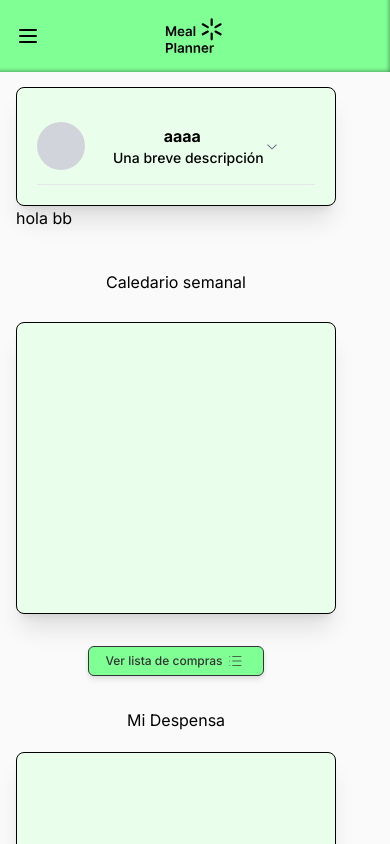
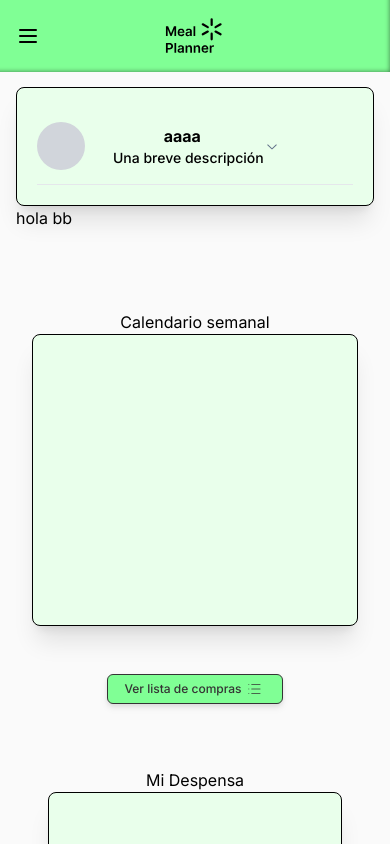
Before and after one commit to NicolasGabrieloni/meal-planner, a Next.js app: page /home in a window 390 px wide. Built offline with nearby package versions, Linux system fonts and the light colour scheme; no server answers.

Commit message:
solucion al responsive que no funciona

```diff
--- a/app/(logged)/home/page.tsx
+++ b/app/(logged)/home/page.tsx
@@ -20,37 +20,34 @@ export default function Home() {
   return (
     <div className="p-4">
     {/* <Profile /> */}
-      <div className=" w-80 rounded-lg border border-[#000000] bg-[#E9FFEB] p-5 shadow-xl sm:w-32 ">
+    <div className=" rounded-lg border border-[#000000] bg-[#E9FFEB] p-5 shadow-xl">
       <Accordion type="single" collapsible className="w-full">
         <AccordionItem value="item-1" className="flex flex-col sm:flex-row">
           <div className="flex items-center">
             <div className="flex h-12 w-12 items-center justify-center rounded-full bg-gray-300"></div>
-              <AccordionTrigger className="ml-4">
+            <AccordionTrigger className="pl-4">
               <div>
                 <h2 className="text-base font-bold">aaaa</h2>
-                  <p className="ml-3">Una breve descripción</p>
+                <p className="pl-3">Una breve descripción</p>
               </div>
             </AccordionTrigger>
           </div>
-            <AccordionContent className="mt-2 text-center">
+          <AccordionContent className="pt-2 text-center">
             <>
-                <h3 className="text-xl font-semibold text-gray-800">
-                  Jonathan Tecuento
-                </h3>
+              <h3 className="text-xl font-semibold text-gray-800">Jonathan Tecuento</h3>
               <p className="text-gray-600">
-                  Lorem ipsum dolor sit, amet consectetur adipisicing elit.
-                  Modi, omnis?
+                Lorem ipsum dolor sit, amet consectetur adipisicing elit. Modi, omnis?
               </p>
             </>
           </AccordionContent>
         </AccordionItem>
       </Accordion>
     </div>
-      <Buttton />
+    <Buttton/>
     <div></div>
-      <div className="mt-8">
+    <div className="pt-8">
       <MiniCalendario />
-        <div className="mt-8">
+      <div className="pt-8">
         <ListButton label="Ver lista de compras" />
       </div>
     </div>
--- a/app/(logged)/layout.tsx
+++ b/app/(logged)/layout.tsx
@@ -8,7 +8,7 @@ export default function LoggedLayout({
   return (
     <div className="h-full w-full overflow-y-auto  bg-[#FAFAFA] ">
       <NavMenu />
-      <div className="mt-[71px] h-max w-max lg:ml-[71px]">{children}</div>
+      <div className="mt-[71px] h-max lg:ml-[71px]">{children}</div>
     </div>
   );
 }
--- a/app/components/MiniCalendario.tsx
+++ b/app/components/MiniCalendario.tsx
@@ -3,17 +3,22 @@ import React from "react";
 export const MiniCalendario = () => {
   return (
     <div className="">
-      <div style={{ minWidth: "320px" }}>
-        <div className="mt-8 p-2 text-center">
-          <h2>Caledario semanal</h2>
+      <div className="flex justify-center p-4">
+        <div
+          className="w-full "
+          style={{ minWidth: "320px" }}
+        >
+          <div className="pt-8 text-center">
+            <h2>Calendario semanal</h2>
+          </div>
+          <section className="mx-auto rounded-lg border border-[#000000] bg-[#E9FFEB] p-5 pt-5 shadow-xl">
+            <div>
+              <div className="flex justify-center">
+                <div className="h-[250px] sm:h-[350px]"></div>
+              </div>
+            </div>
+          </section>
         </div>
-        <section className=" mx-auto mt-5 w-80 rounded-lg border border-[#000000] bg-[#E9FFEB] p-5 shadow-xl">
-          <div>
-            <div className="flex justify-center">
-              <div className="h-[250px] "></div>
-            </div>
-          </div>
-        </section>
       </div>
     </div>
   );
--- a/app/components/MiniDespensa.tsx
+++ b/app/components/MiniDespensa.tsx
@@ -2,12 +2,11 @@ import React from 'react'
 
 export const MiniDespensa = () => {
   return (
-    <div>
-
-    <div className="mt-8 text-center">
+<div className="p-8">
+  <div className="pt-8 text-center">
     <h2>Mi Despensa</h2>
   </div>
-        <section className="mx-auto mt-5 w-80 rounded-lg border border-[#000000] bg-[#E9FFEB] p-5 shadow-xl">
+  <section className=" pt-5  rounded-lg border border-[#000000] bg-[#E9FFEB] p-5 shadow-xl">
     <div>
       <div className="flex justify-center">
         <div className="h-[350px] "></div>
@@ -15,6 +14,5 @@ export const MiniDespensa = () => {
     </div>
   </section>
 </div>
-
   )
 }
```
Lines whose indentation alone changed are shown as unchanged.
